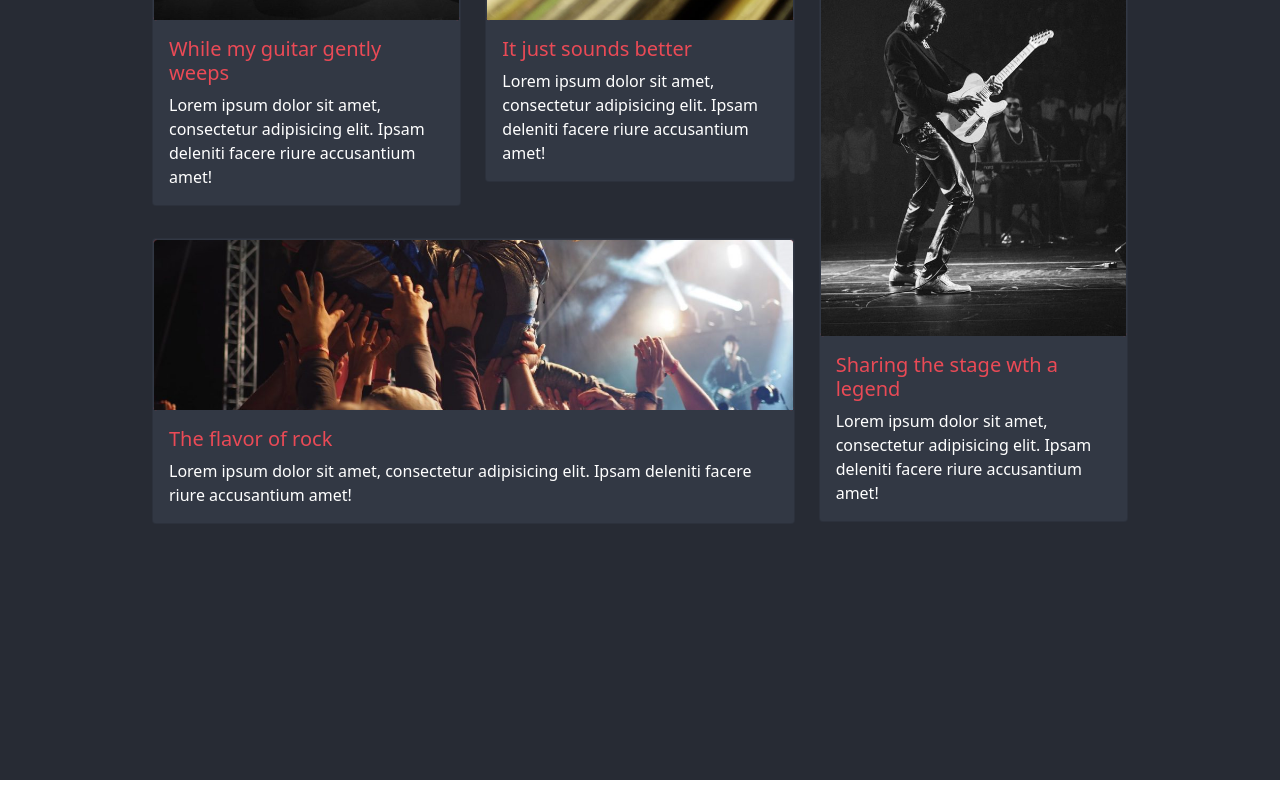
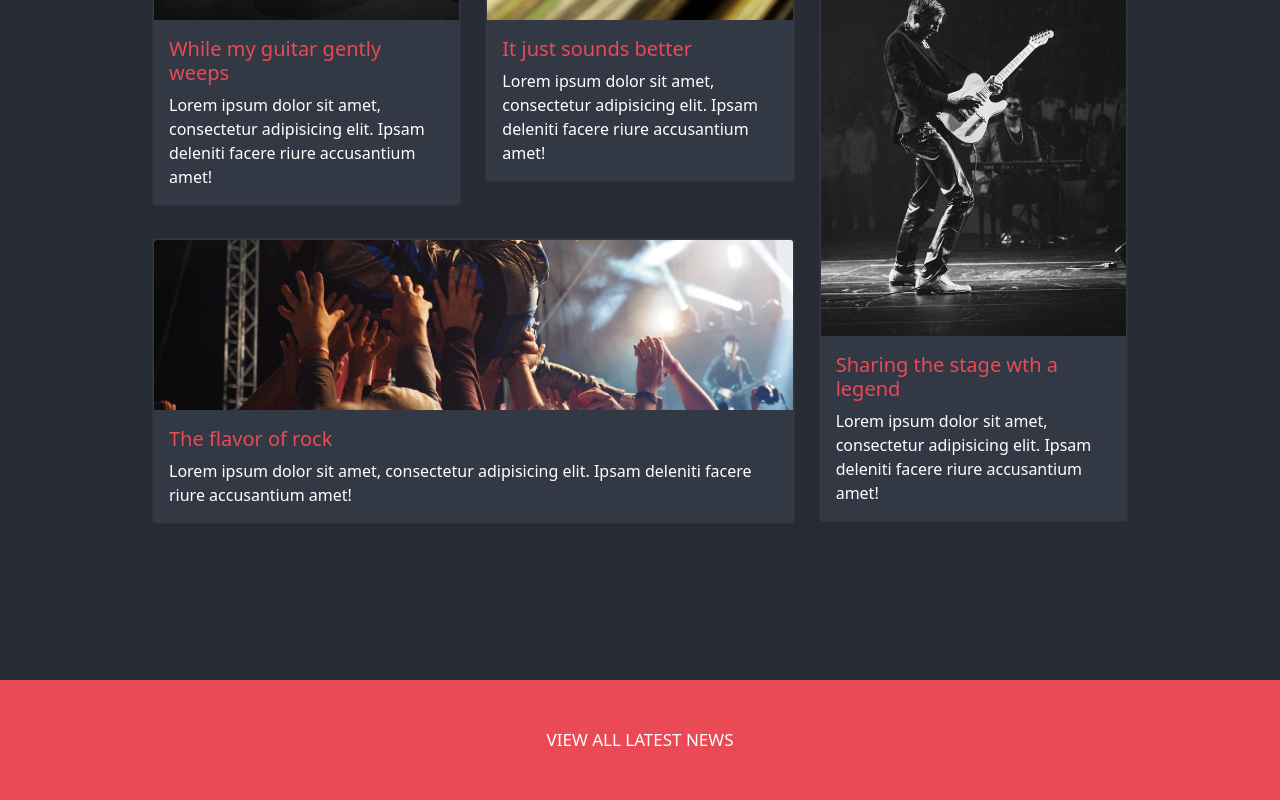
Before and after one commit to Pasquale-Raso/proj-html-vuejs, a Vue app: page / in a window 1280 px wide. Shown: the part 2098-2898 px from the top of the page. Built offline with nearby package versions, Linux system fonts and the light colour scheme.

Commit message:
Section News

```diff
--- a/src/App.vue
+++ b/src/App.vue
@@ -4,6 +4,7 @@
     <Jumbotron />
     <Sectionlive />
     <Main />
+    <Sectionnews />
   </div>
 </template>
 
@@ -12,6 +13,7 @@ import Header from "@/components/Header.vue";
 import Jumbotron from "@/components/Jumbotron.vue";
 import Sectionlive from "@/components/Sectionlive.vue";
 import Main from "@/components/Main.vue";
+import Sectionnews from "@/components/Sectionnews.vue";
 
 export default {
   name: "App",
@@ -20,6 +22,7 @@ export default {
     Header: Header,
     Sectionlive: Sectionlive,
     Main: Main,
+    Sectionnews: Sectionnews,
   },
 };
 </script>
--- /dev/null
+++ b/src/components/Sectionnews.vue
@@ -0,0 +1,35 @@
+<template>
+  <div class="box-sectionnews">
+    <button type="button" class="btn-big">VIEW ALL LATEST NEWS</button>
+  </div>
+</template>
+
+<script>
+export default {
+  name: "Sectionnews",
+};
+</script>
+
+<style scoped lang="scss">
+@import "./src/sass/Variables.scss";
+.box-sectionnews {
+  background-color: $Mandy-color;
+  margin-top: -100px;
+  height: 120px;
+}
+.btn-big {
+  background-color: transparent;
+  color: $White-color;
+  border: 0;
+  font-size: 17px;
+  text-align: center;
+  width: 100%;
+  height: 120px;
+}
+
+.btn-big:hover {
+  background-color: $White-color;
+  color: $Charade-color;
+  transition: 0.5s;
+}
+</style>
```
